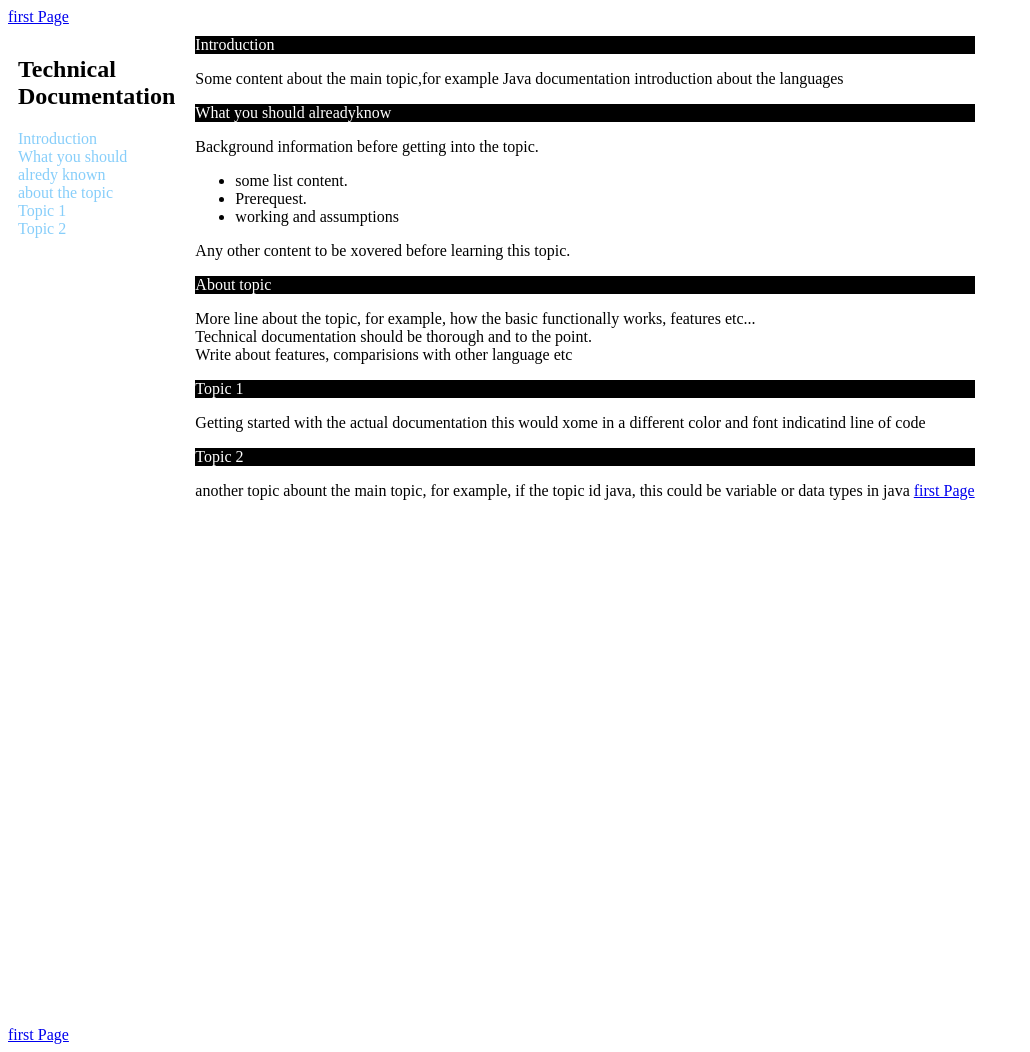
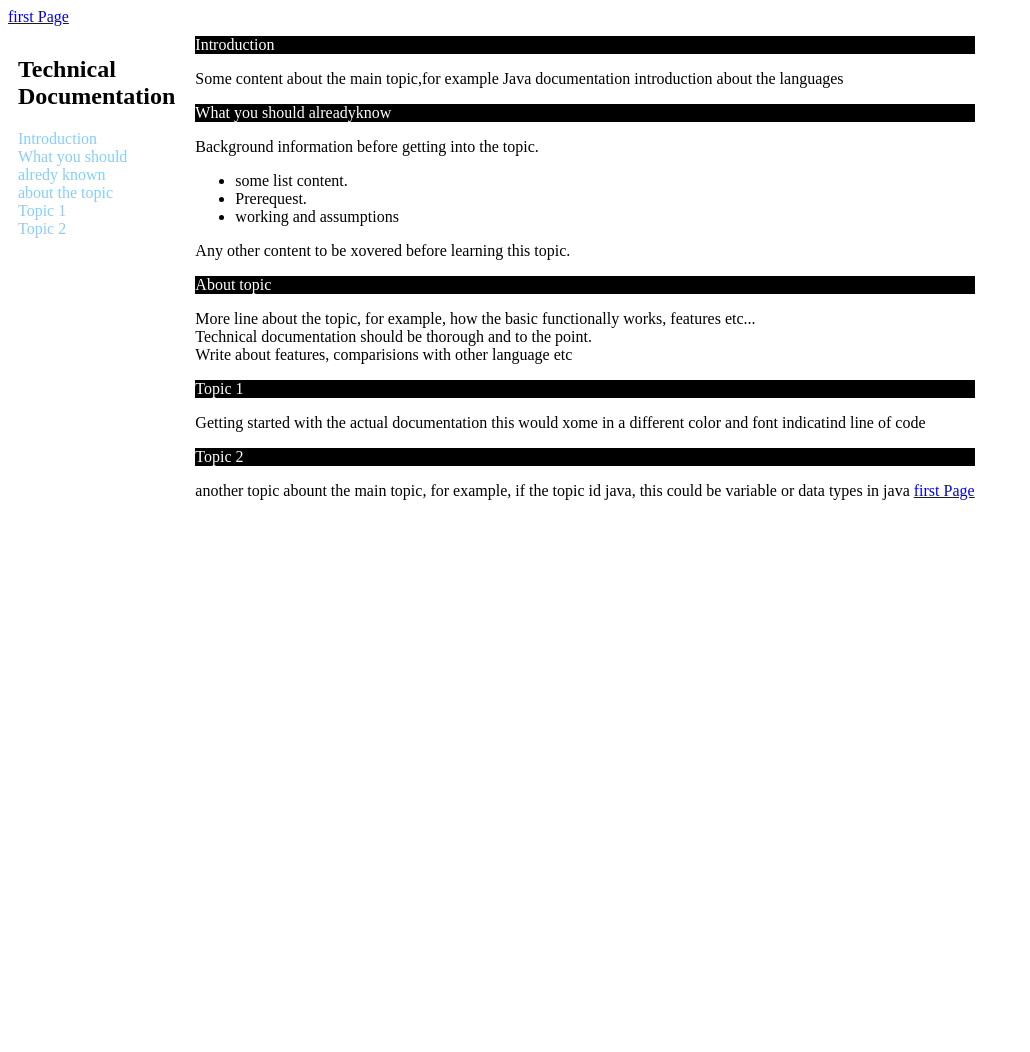
Before and after one commit to darshan2429/darshan.github.io, a plain HTML site: page assignment.html in a window 1280 px wide. Shown: the whole page, without its empty margins (0-1030 px from the left). Drawn offline with Linux system fonts and the light colour scheme.

Commit message:
Update assignment.html

```diff
--- a/assignment.html
+++ b/assignment.html
@@ -65,6 +65,6 @@
 
         </div>
         </div>
-        <a href="firstPage.html"> first Page </a>
+
     </body>
 </html>
```
